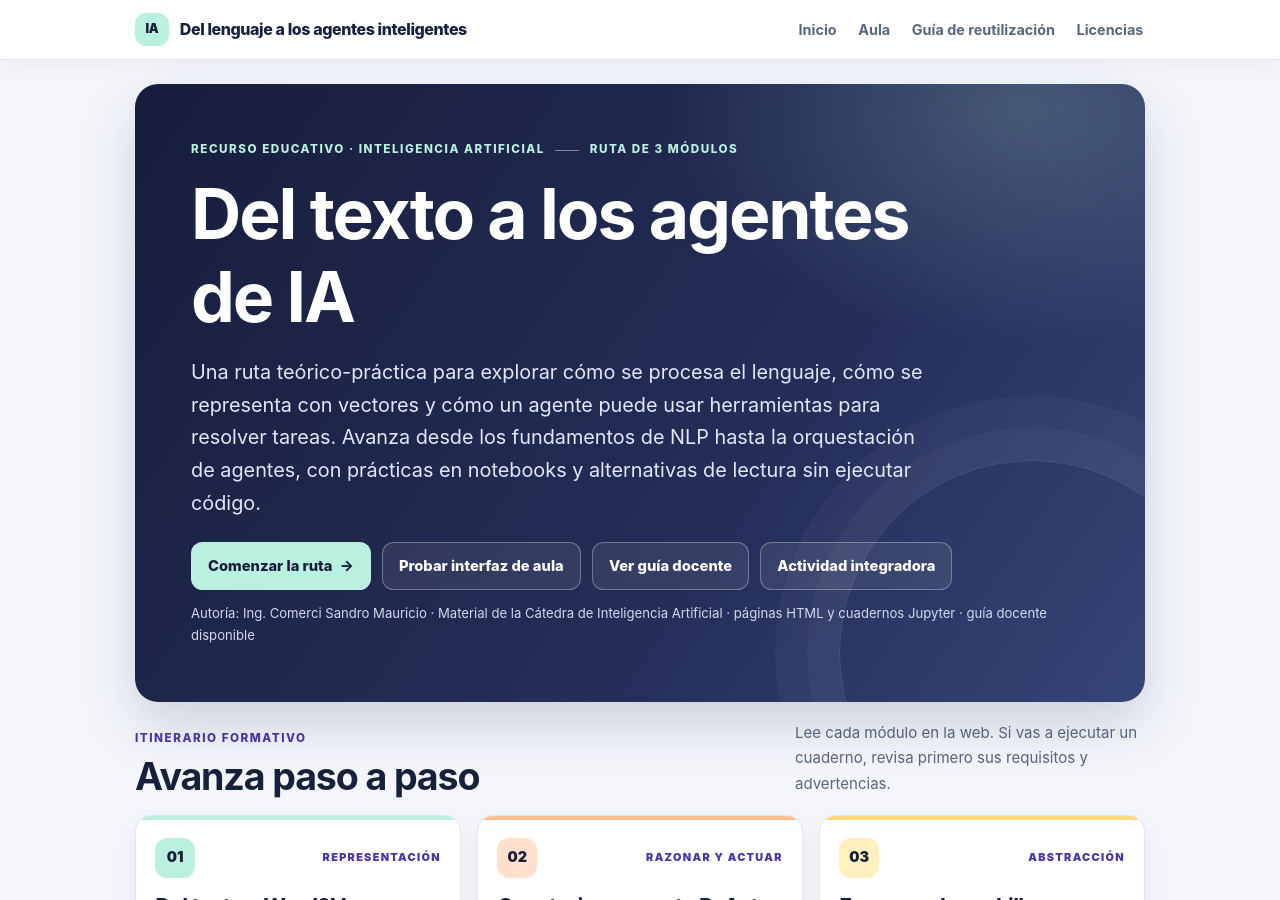
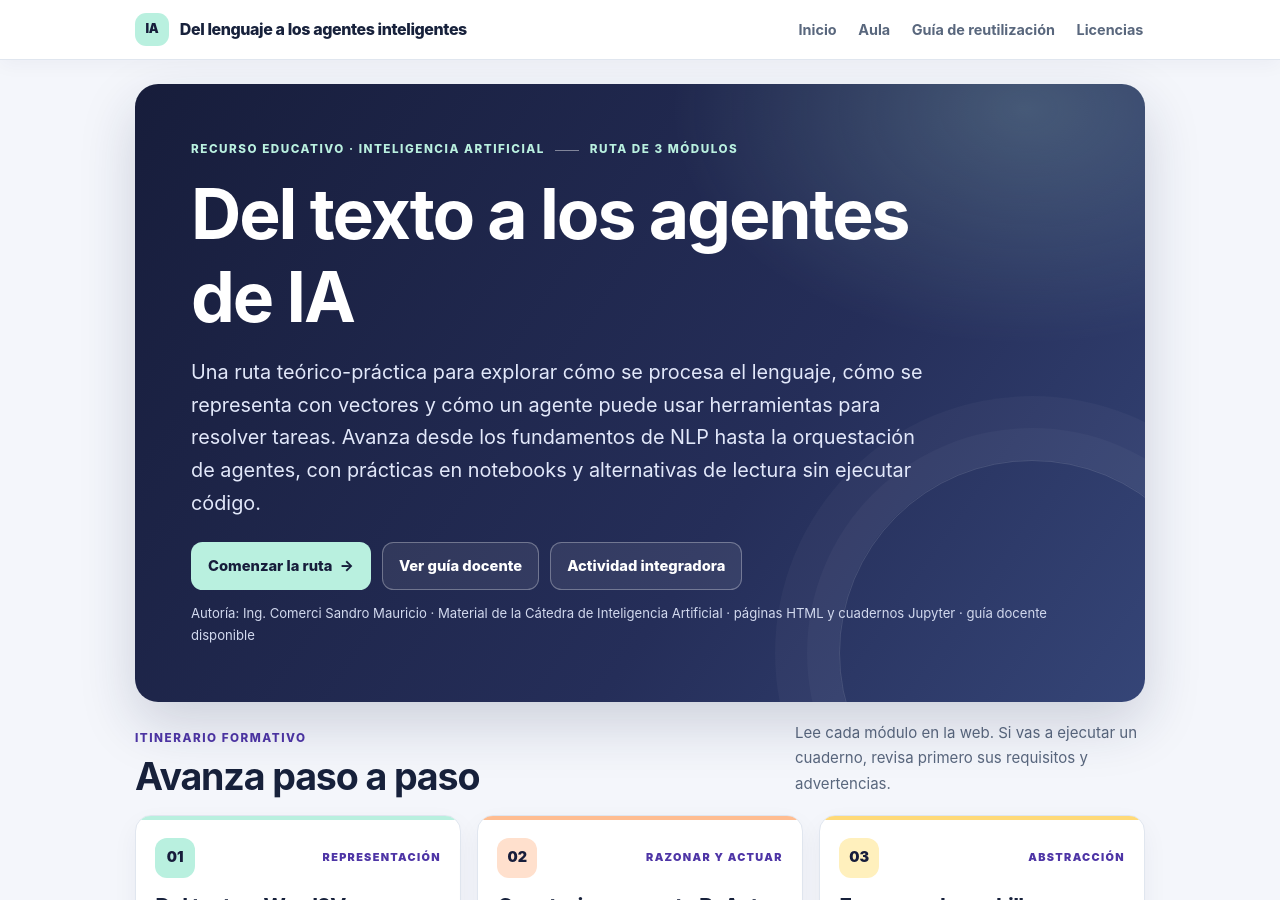
Before and after one commit to comercisandro/RecursoEducativoAbierto, a Jekyll site: the page built from index.md, in a window 1280 px wide and 900 px high. Built offline with Jekyll 4.4.1, drawn with Linux system fonts in a browser that asks for light colours.

Commit message:
Remove duplicate classroom button

```diff
--- a/index.md
+++ b/index.md
@@ -12,7 +12,6 @@ title: Del lenguaje a los agentes inteligentes
     <p class="lead">Una ruta teórico-práctica para explorar cómo se procesa el lenguaje, cómo se representa con vectores y cómo un agente puede usar herramientas para resolver tareas. Avanza desde los fundamentos de NLP hasta la orquestación de agentes, con prácticas en notebooks y alternativas de lectura sin ejecutar código.</p>
     <div class="action-row">
       <a class="button primary" href="aula.html?module=1">Comenzar la ruta <span aria-hidden="true">→</span></a>
-      <a class="button secondary" href="aula.html">Probar interfaz de aula</a>
       <a class="button secondary" href="guia-reutilizacion.html">Ver guía docente</a>
       <a class="button secondary" href="aula.html?module=4">Actividad integradora</a>
     </div>
```
